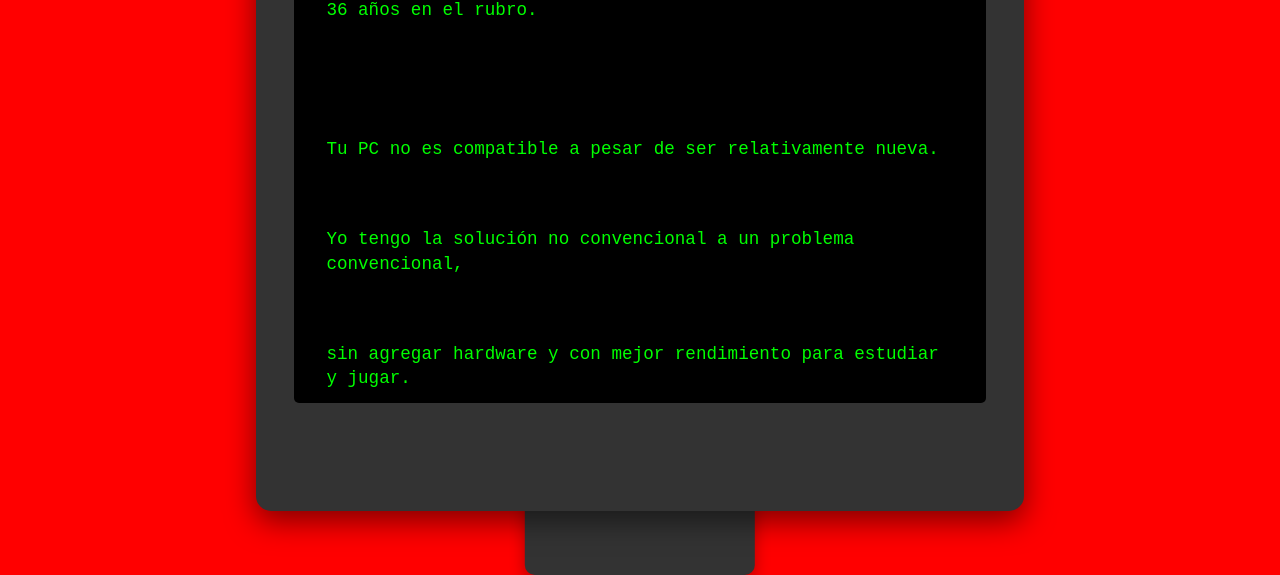
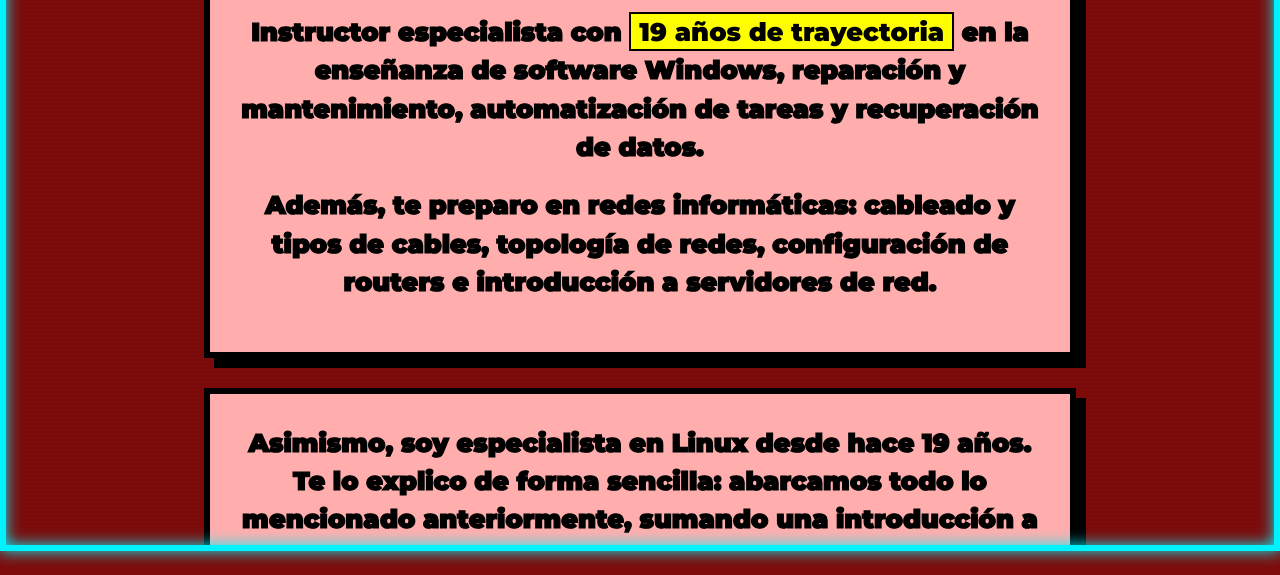
Before and after one commit to aadeplante/Tecnico-Informatico-linux-con-compatibilidad-Windows-Apps-y-Android, a plain HTML site: page index.html in a window 1280 px wide. Shown: the part 249-824 px from the top of the page. After the commit the page ends 800 px from the top, so only its background shows below. Drawn offline with Linux system fonts and the light colour scheme.

Commit message:
Add files via upload

```diff
--- a/index.html
+++ b/index.html
@@ -3,171 +3,230 @@
 <head>
     <meta charset="UTF-8">
     <meta name="viewport" content="width=device-width, initial-scale=1.0">
-    <title>Técnico Informático</title>
+    <title>Ariel A. Deplante - Instructor de Informática</title>
+    <link href="https://fonts.googleapis.com/css2?family=Montserrat:wght@900&display=swap" rel="stylesheet">
     <style>
-        /* --- Estilos Generales y Reseteo Básico --- */
-        * {
+        :root {
+            --neon-color: #00f2ff;
+            --bg-page-red: #7d0b0b;
+            --soft-red-box: #ffadad;
+        }
+
+        body, html {
             margin: 0;
             padding: 0;
-            box-sizing: border-box; /* Fundamental para responsive */
+            width: 100%;
+            height: 100%;
+            background-color: var(--bg-page-red);
+            font-family: 'Montserrat', sans-serif;
+            overflow-x: hidden;
+            color: #000;
+            cursor: pointer;
         }
 
-        html {
-            font-size: 16px; /* Define la base para las unidades 'rem' */
+        /* Canvas para líneas de escaneo estilo TV antigua */
+        #bgCanvas {
+            position: fixed;
+            top: 0;
+            left: 0;
+            width: 100%;
+            height: 100%;
+            z-index: 1;
+            pointer-events: none;
+            opacity: 0.2;
         }
 
-        body {
+        /* Borde de Neón Intermitente */
+        .neon-frame {
+            position: fixed;
+            top: 0;
+            left: 0;
+            right: 0;
+            bottom: 0;
+            border: 6px solid var(--neon-color);
+            box-shadow: inset 0 0 15px var(--neon-color), 0 0 15px var(--neon-color);
+            z-index: 10;
+            pointer-events: none;
+            animation: flicker 2s infinite;
+        }
+
+        @keyframes flicker {
+            0%, 19%, 21%, 23%, 25%, 54%, 56%, 100% { opacity: 1; }
+            20%, 22%, 24%, 55% { opacity: 0.4; }
+        }
+
+        /* Contenedor Principal */
+        #main-container {
+            position: relative;
+            z-index: 5;
+            padding: 40px 20px;
+            display: flex;
+            flex-direction: column;
+            align-items: center;
+            text-align: center;
+        }
+
+        /* Iconos animados */
+        .game-icons {
             display: flex;
             justify-content: center;
-            align-items: center;
-            min-height: 100vh;
-            margin: 0;
-            background-color: #ff0000; /* FONDO ROJO APLICADO AQUÍ */
-            font-family: Arial, sans-serif;
-            overflow: hidden; /* Oculta cualquier desbordamiento para mantener el diseño */
+            gap: 30px;
+            margin-bottom: 25px;
         }
 
-        /* --- Contenedor Principal (Simula el monitor) --- */
-        .all-in-one-container {
-            position: relative;
-            width: 90vw; /* Más ancho en móviles */
-            max-width: 800px; /* Incrementado para pantallas de escritorio */
-            padding-bottom: 56.25%; /* Relación de aspecto 16:9 (alto/ancho * 100) */
-            background-color: #333;
-            border-radius: 15px;
-            box-shadow: 0 10px 30px rgba(0, 0, 0, 0.5);
-            /* Eliminamos display: flex, justify-content, align-items, flex-direction
-               porque el contenido de .screen es absoluto y no se ve afectado por estos */
+        .icon {
+            font-size: 4.5rem;
+            filter: drop-shadow(3px 3px 0px #fff);
+            animation: float 4s ease-in-out infinite;
         }
 
-        /* --- Pantalla Interna --- */
-        .screen {
-            position: absolute;
-            top: 5%; /* Pequeño margen superior para el bisel */
-            left: 5%; /* Pequeño margen izquierdo para el bisel */
-            width: 90%; /* Ancho de la pantalla */
-            height: 80%; /* Altura de la pantalla, dejando espacio para el "bisel" inferior */
-            background-color: #000;
-            border-radius: 5px;
-            color: #00ff00; /* Color del texto tipo "terminal" */
-            padding: 1.25rem; /* Usamos rem para un padding adaptable (20px) */
-            box-sizing: border-box;
-            overflow: auto; /* Para permitir el scroll si el texto es muy largo */
-            font-family: 'Courier New', Courier, monospace;
-            font-size: 0.9rem; /* Tamaño de fuente base adaptable para móviles */
-            line-height: 1.4;
-            text-align: left;
-            white-space: pre-wrap; /* Permite saltos de línea y espacios en blanco */
+        .icon:nth-child(2) { animation-delay: 1s; }
+        .icon:nth-child(3) { animation-delay: 2s; }
+
+        @keyframes float {
+            0%, 100% { transform: translateY(0); }
+            50% { transform: translateY(-15px); }
         }
 
-        .screen p {
-            margin-bottom: 0.625rem; /* 10px en rem */
+        /* Bloques de texto con fondo rojo suave */
+        .text-block {
+            background-color: var(--soft-red-box);
+            padding: 30px;
+            border-radius: 0;
+            max-width: 800px;
+            width: 90%;
+            margin-bottom: 30px;
+            border: 6px solid #000;
+            box-shadow: 10px 10px 0px #000;
         }
 
-        .screen .whatsapp {
-            font-weight: bold;
-            color: #25d366; /* Color verde de WhatsApp */
-            text-decoration: none;
+        h1, p {
+            margin: 0 0 20px 0;
+            line-height: 1.5;
+            color: #000;
+            -webkit-text-stroke: 1.2px #000;
         }
 
-        /* --- Pie del Monitor (Stand) --- */
-        .stand {
-            position: absolute;
-            bottom: -2.5rem; /* Ajusta la posición del pie con rem (aprox 40px) */
-            left: 50%; /* Centrar el stand */
-            transform: translateX(-50%); /* Ajuste para centrarlo horizontalmente */
-            width: 30%;
-            height: 3.75rem; /* Altura con rem (aprox 60px) */
-            background-color: #333;
-            border-bottom-left-radius: 10px;
-            border-bottom-right-radius: 10px;
-            box-shadow: 0 5px 15px rgba(0, 0, 0, 0.3);
-            z-index: -1; /* Envía el stand detrás del monitor */
+        h1 { font-size: 2.2rem; text-transform: uppercase; }
+        p { font-size: 1.6rem; font-weight: 900; }
+
+        /* Botones estilo Arcade */
+        .btn {
+            display: inline-block;
+            background: #000;
+            color: #fff;
+            padding: 20px 25px;
+            text-decoration: none;
+            font-size: 1.2rem;
+            border: 4px solid var(--neon-color);
+            margin: 10px 0;
+            box-shadow: 6px 6px 0px var(--neon-color);
+            text-transform: uppercase;
         }
 
-        /* --- Media Queries para Adaptación a Pantallas más Grandes --- */
-
-        /* Para tablets y pantallas un poco más grandes (ej. > 768px) */
-        @media (min-width: 768px) {
-            .all-in-one-container {
-                width: 70vw; /* Un poco menos ancho en tablets */
-            }
-
-            .screen {
-                font-size: 1rem; /* Aumenta el tamaño de fuente para tablets */
-                padding: 1.5rem; /* 24px en rem */
-            }
-
-            .screen p {
-                margin-bottom: 0.8rem; /* 12.8px en rem */
-            }
-
-            .stand {
-                bottom: -3rem; /* Ajusta el pie un poco más abajo */
-                height: 4.5rem; /* Un poco más alto */
-            }
+        .highlight {
+            background: #ffff00;
+            padding: 2px 8px;
+            border: 2px solid #000;
+            -webkit-text-stroke: 0px;
         }
 
-        /* Para pantallas de escritorio grandes (ej. > 1024px) */
-        @media (min-width: 1024px) {
-            .all-in-one-container {
-                width: 60vw; /* Más ancho para aprovechar el espacio */
-                max-width: 1000px; /* Mayor ancho máximo para la resolución 1920x1080 */
-            }
-
-            .screen {
-                font-size: 1.1rem; /* Tamaño de fuente ideal para escritorio */
-                padding: 2rem; /* 32px en rem */
-            }
-
-            .screen p {
-                margin-bottom: 1rem; /* 16px en rem */
-            }
-
-            .stand {
-                bottom: -4rem; /* Ajusta el pie para pantallas grandes */
-                height: 5rem; /* Mayor altura */
-            }
-        }
-
-        /* Específicamente para la resolución de 1920x1080 (o similar de gran ancho) */
-        @media (min-width: 1920px) {
-            .all-in-one-container {
-                width: 50vw; /* Ocupa la mitad del ancho de la pantalla */
-                max-width: 1200px; /* Limita el tamaño máximo para que no sea excesivo */
-            }
-
-            .screen {
-                font-size: 1.2rem; /* Tamaño de fuente ligeramente mayor para ultra HD */
-                padding: 2.5rem; /* 40px en rem */
-            }
-
-            .screen p {
-                margin-bottom: 1.25rem; /* 20px en rem */
-            }
-
-            .stand {
-                bottom: -5rem; /* Ajusta el pie aún más abajo */
-                height: 6rem; /* Mayor altura */
-            }
+        .whatsapp-section {
+            background: #25d366;
+            color: #000;
+            padding: 15px;
+            border: 4px solid #000;
+            font-size: 1.4rem;
+            margin-top: 20px;
+            box-shadow: 10px 10px 0px #000;
         }
     </style>
 </head>
 <body>
-    <div class="all-in-one-container">
-        <div class="screen">
-            <p>Técnico informático</p>
-            <p>36 años en el rubro.</p>
-            <br>
-            <p>Tu PC no es compatible a pesar de ser relativamente nueva.</p>
-            <p>Yo tengo la solución no convencional a un problema convencional,</p>
-            <p>sin agregar hardware y con mejor rendimiento para estudiar y jugar.</p>
-            <br>
-            <p>TODAS LAS APPS DE WINDOWS MÁS APPS DE ANDROID EN TU PC NO COMPATIBLE</p>
-            <p>NO ES PIRATERÍA ES TODO LEGAL</p>
-            <p>Whatsapp: <a href="https://wa.me/5491127427996" target="_blank" class="whatsapp">1127427996</a></p>
+
+    <!-- Audio de Mario 8-Bit -->
+    <audio id="marioMusic" loop preload="auto">
+        <source src="https://ia800504.us.archive.org/33/items/web_audio_mario/mario.mp3" type="audio/mpeg">
+    </audio>
+
+    <div class="neon-frame"></div>
+    <canvas id="bgCanvas"></canvas>
+
+    <div id="main-container">
+        <div class="game-icons">
+            <div class="icon">💻</div>
+            <div class="icon">🌐</div>
+            <div class="icon">🛡️</div>
         </div>
-        <div class="stand"></div>
+
+        <div class="text-block">
+            <h1>Hola, soy Ariel A. Deplante</h1>
+            <p>Instructor especialista con <span class="highlight">19 años de trayectoria</span> en la enseñanza de software Windows, reparación y mantenimiento, automatización de tareas y recuperación de datos.</p>
+            <p>Además, te preparo en <strong>redes informáticas</strong>: cableado y tipos de cables, topología de redes, configuración de routers e introducción a servidores de red.</p>
+        </div>
+
+        <div class="text-block">
+            <p>Asimismo, soy especialista en <strong>Linux</strong> desde hace 19 años. Te lo explico de forma sencilla: abarcamos todo lo mencionado anteriormente, sumando una introducción a la programación en <strong>Python y ciberseguridad</strong>.</p>
+        </div>
+
+        <div class="text-block">
+            <p>Las clases se dictan de manera remota o, si lo prefieres, presencial. El valor de la hora de enseñanza es de <strong>5000 pesos</strong>.</p>
+
+            <p>Si decides comenzar, te facilito el enlace de acceso a todos los cursos interactivos para dispositivos Android, ¡completamente <span class="highlight">GRATIS</span>!:</p>
+
+            <a href="https://www.mediafire.com/file/7cydqucsw4y2oi5/Curso_completo_de_Inform%25C3%25A1tica_para_celular.zip/file" class="btn">⬇️ DESCARGAR CURSOS GRATUITOS</a>
+
+            <p style="font-size: 1.1rem; margin-top: 20px;">El archivo se encuentra comprimido; puedes descomprimirlo utilizando esta herramienta para Android:</p>
+            <a href="https://play.google.com/store/apps/details?id=com.alphainventor.filemanager" class="btn">🛠️ GESTOR DE ARCHIVOS</a>
+        </div>
+
+        <div class="text-block">
+            <p>Para ingresar, deberás registrar tu correo y una contraseña de tu elección que incluya un carácter especial (por ejemplo: <span class="highlight">Clave*</span>). Al abrir cada módulo, ¡te deseo mucha suerte y te doy la bienvenida a esta gran aventura! 👋</p>
+        </div>
+
+        <div class="whatsapp-section">
+            <strong>CONTACTO DIRECTO:</strong><br>
+            📱 WhatsApp: 1127427996<br>
+            <small>(Solo mensajes y audios)</small>
+        </div>
+
+        <div style="height: 60px;"></div>
     </div>
+
+    <script>
+        const audio = document.getElementById('marioMusic');
+        audio.volume = 0.3;
+
+        // Inicia música al primer movimiento o clic (por restricción de navegadores)
+        const initAudio = () => {
+            audio.play().catch(() => {});
+            document.removeEventListener('click', initAudio);
+            document.removeEventListener('touchstart', initAudio);
+            document.removeEventListener('scroll', initAudio);
+        };
+        document.addEventListener('click', initAudio);
+        document.addEventListener('touchstart', initAudio);
+        document.addEventListener('scroll', initAudio);
+
+        // Canvas: Efecto Scanlines
+        const canvas = document.getElementById('bgCanvas');
+        const ctx = canvas.getContext('2d');
+        function resize() {
+            canvas.width = window.innerWidth;
+            canvas.height = window.innerHeight;
+        }
+        window.addEventListener('resize', resize);
+        resize();
+
+        function drawScanlines() {
+            ctx.clearRect(0, 0, canvas.width, canvas.height);
+            ctx.fillStyle = "rgba(0, 0, 0, 0.15)";
+            for (let i = 0; i < canvas.height; i += 4) {
+                ctx.fillRect(0, i, canvas.width, 1.5);
+            }
+            requestAnimationFrame(drawScanlines);
+        }
+        drawScanlines();
+    </script>
 </body>
 </html>
```
